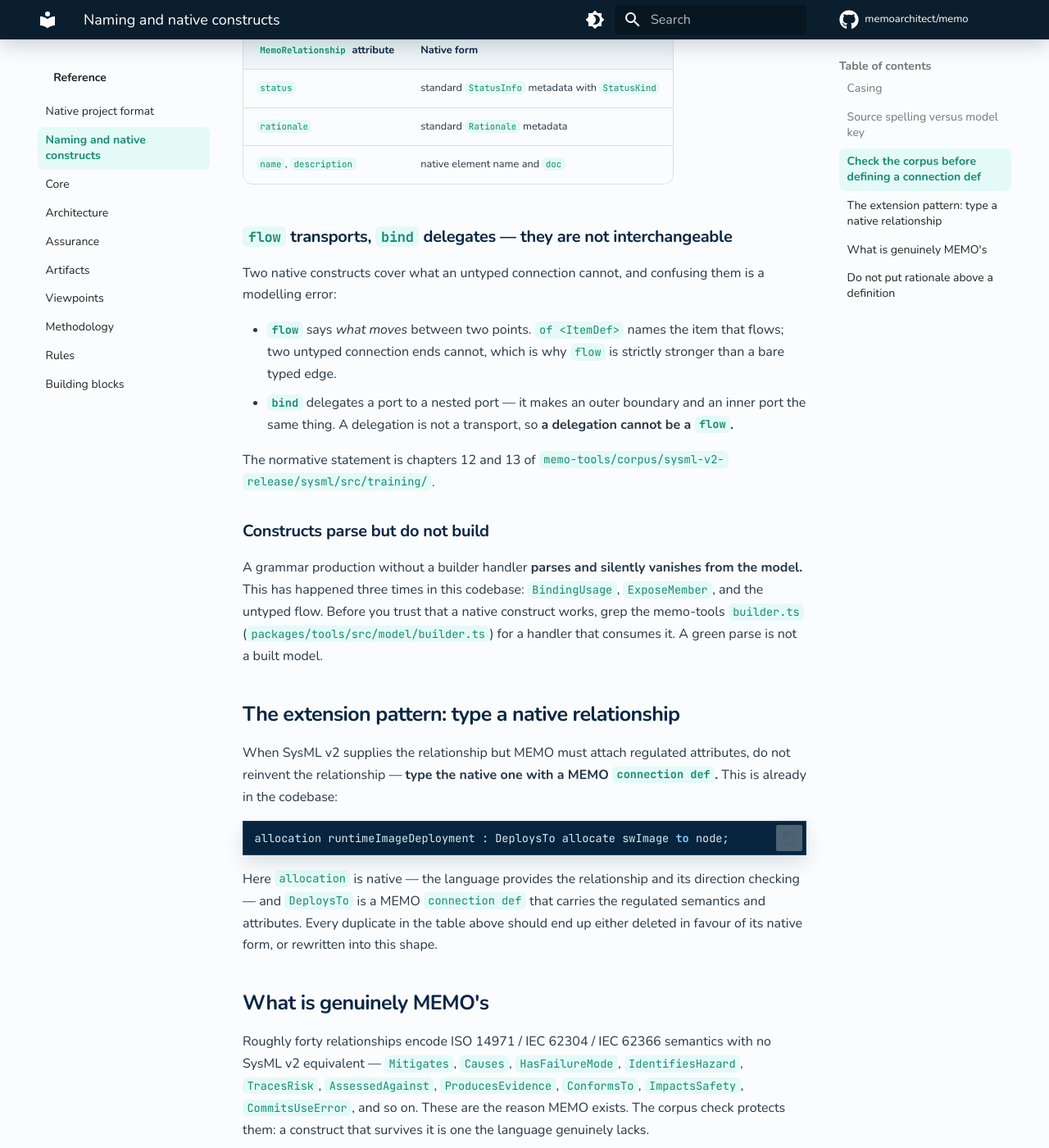
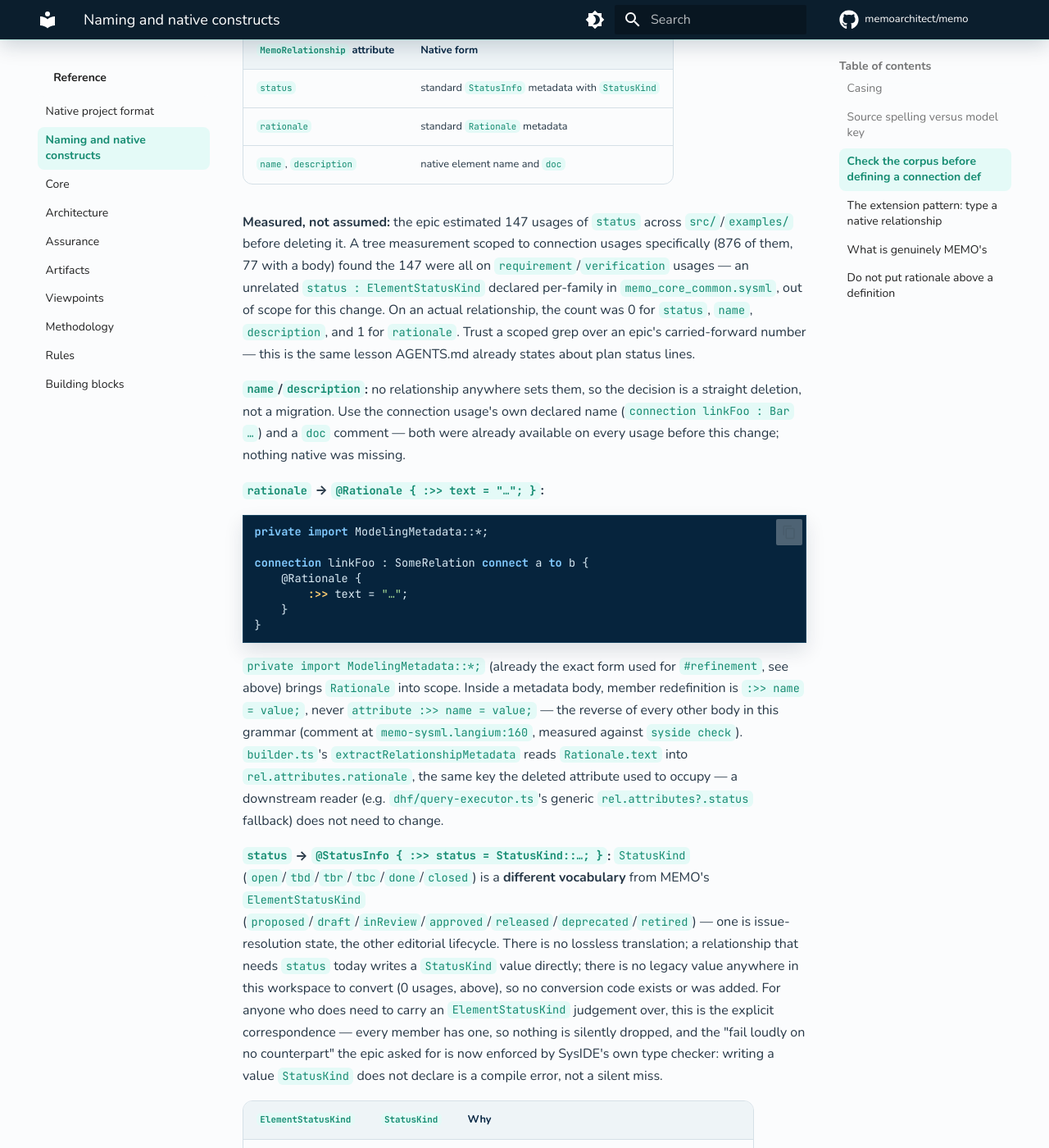
Before and after one commit to memoarchitect/memo, an MkDocs documentation site: the page built from docs/reference/naming-and-native-constructs.md, in a window 1280 px wide and 1400 px high, scrolled down 2522 px. Shown: the whole window at 82% size. Built offline with MkDocs 1.6.1 and Material for MkDocs 9.7.7, drawn with Linux system fonts in a browser that asks for light colours; comment, search, counter and statistics services are not loaded; some of the changed text lies outside the part shown.

Commit message:
R10-S5: base-type attributes to standard metadata
MemoRelationship declared name/description/rationale/status alongside every other MEMO element base, duplicating native element name, doc, and the standard ModelingMetadata Rationale/StatusInfo metadata. The epics carried-forward count (147 status usages) turned out to be counting an unrelated status : ElementStatusKind declared per-family in memo_core_common.sysml for requirement/verification usages; scoped to connection usages the real count was 0 for status/name/description and 1 for rationale, so all four were a free deletion, not a migration.

The one live rationale usage (action_flow_view.sysml) moves to @Rationale { :>> text = ...; }. status has no live usage to migrate; the ElementStatusKind<->StatusKind correspondence, and a grammar gap it surfaced (StatusKind::done does not parse, because done is the succession terminal keyword), are recorded in docs/reference/naming-and-native-constructs.md.

Co-Authored-By: Claude Sonnet 5 <noreply@anthropic.com>

````diff
--- a/docs/reference/naming-and-native-constructs.md
+++ b/docs/reference/naming-and-native-constructs.md
@@ -81,13 +81,87 @@ construct in the left column duplicates the native form on its right.
 | `ConnectsPhysically` | `connect` |
 
 Base-type duplication lands on every relationship at once, because all of them
-specialize `MemoRelationship`:
+specialize `MemoRelationship`. Deleted in R10-S5 (2026-08-13):
 
 | `MemoRelationship` attribute | Native form |
 |---|---|
 | `status` | standard `StatusInfo` metadata with `StatusKind` |
 | `rationale` | standard `Rationale` metadata |
 | `name`, `description` | native element name and `doc` |
+
+**Measured, not assumed:** the epic estimated 147 usages of `status` across
+`src/`/`examples/` before deleting it. A tree measurement scoped to connection
+usages specifically (876 of them, 77 with a body) found the 147 were all on
+`requirement`/`verification` usages — an unrelated `status : ElementStatusKind`
+declared per-family in `memo_core_common.sysml`, out of scope for this change.
+On an actual relationship, the count was 0 for `status`, `name`, `description`,
+and 1 for `rationale`. Trust a scoped grep over an epic's carried-forward
+number — this is the same lesson AGENTS.md already states about plan status
+lines.
+
+**`name`/`description`:** no relationship anywhere sets them, so the decision
+is a straight deletion, not a migration. Use the connection usage's own
+declared name (`connection linkFoo : Bar …`) and a `doc` comment — both were
+already available on every usage before this change; nothing native was
+missing.
+
+**`rationale` → `@Rationale { :>> text = "…"; }`:**
+
+```sysml
+private import ModelingMetadata::*;
+
+connection linkFoo : SomeRelation connect a to b {
+    @Rationale {
+        :>> text = "…";
+    }
+}
+```
+
+`private import ModelingMetadata::*;` (already the exact form used for
+`#refinement`, see above) brings `Rationale` into scope. Inside a metadata
+body, member redefinition is `:>> name = value;`, never `attribute :>> name =
+value;` — the reverse of every other body in this grammar (comment at
+`memo-sysml.langium:160`, measured against `syside check`). `builder.ts`'s
+`extractRelationshipMetadata` reads `Rationale.text` into
+`rel.attributes.rationale`, the same key the deleted attribute used to
+occupy — a downstream reader (e.g. `dhf/query-executor.ts`'s generic
+`rel.attributes?.status` fallback) does not need to change.
+
+**`status` → `@StatusInfo { :>> status = StatusKind::…; }`:** `StatusKind`
+(`open`/`tbd`/`tbr`/`tbc`/`done`/`closed`) is a **different vocabulary** from
+MEMO's `ElementStatusKind`
+(`proposed`/`draft`/`inReview`/`approved`/`released`/`deprecated`/`retired`) —
+one is issue-resolution state, the other editorial lifecycle. There is no
+lossless translation; a relationship that needs `status` today writes a
+`StatusKind` value directly; there is no legacy value anywhere in this
+workspace to convert (0 usages, above), so no conversion code exists or was
+added. For anyone who does need to carry an `ElementStatusKind` judgement over,
+this is the explicit correspondence — every member has one, so nothing is
+silently dropped, and the "fail loudly on no counterpart" the epic asked for is
+now enforced by SysIDE's own type checker: writing a value `StatusKind` does
+not declare is a compile error, not a silent miss.
+
+| `ElementStatusKind` | `StatusKind` | Why |
+|---|---|---|
+| `proposed` | `tbd` | not yet decided — "to be determined" is the literal reading |
+| `draft` | `open` | actively being authored |
+| `inReview` | `tbr` | under review — open comments "to be resolved" |
+| `approved` | `tbc` | signed off, but release is pending — "to be confirmed" |
+| `released` | `done` | shipped — but see the grammar note below |
+| `deprecated` | `closed` | no longer the active answer |
+| `retired` | `closed` | out of service |
+
+**Grammar note:** `StatusKind::done` does not parse in MEMO source today.
+`done` is a reserved keyword — the terminal marker in a succession (`first x
+then done;`, `memo-sysml.langium:527`) — and at the position after `::` the
+grammar's token set does not accept it as a member name (measured: `syside`
+and the Langium parser both reject `status = StatusKind::done;`, expecting an
+`ID`). This is a grammar limitation, not a modelling one; if `released` status
+is ever actually needed on a relationship, either fix the grammar production to
+accept `done` there (the same class of fix R10-S1's short-name productions
+made) or use `closed` as a practical stand-in and say so at the call site. No
+example in this workspace currently needs it, so the story does not fix the
+grammar.
 
 ### `flow` transports, `bind` delegates — they are not interchangeable
 
````
Also changed, not shown: docs/sysml-api/core/relationships/memo_relationships.md (+25 -10 lines), 2 other files.
